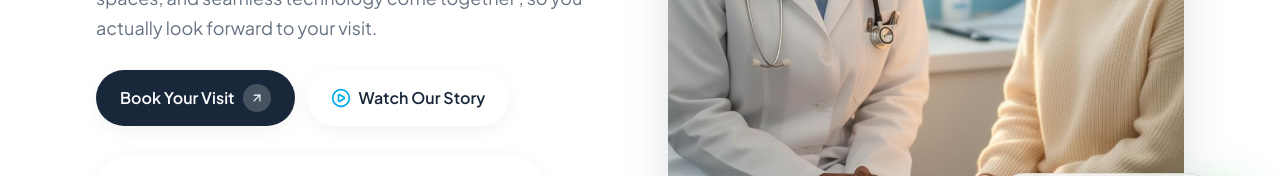
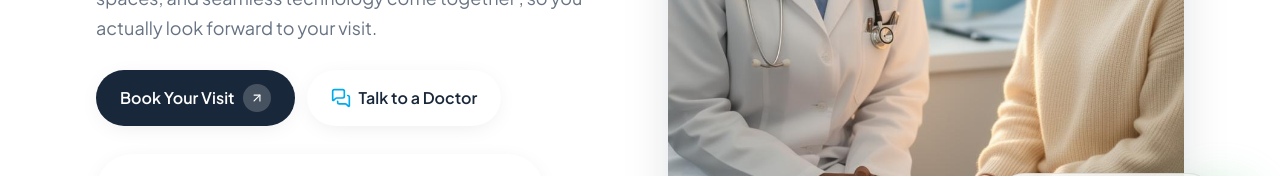
Before and after one commit to onceuponatechie/klaria-healthcare-site, a Next.js app: page / in a window 1280 px wide. Shown: the part 521-697 px from the top of the page. Built offline with nearby package versions, Linux system fonts and the light colour scheme.

Commit message:
feat: route secondary CTA to WhatsApp with prefilled message

```diff
--- a/app/page.tsx
+++ b/app/page.tsx
@@ -14,7 +14,7 @@ import {
   BadgeCheck,
   HeartPulse,
   Microscope,
-  PlayCircle,
+  MessagesSquare,
   CalendarCheck,
   ChevronDown,
   Quote,
@@ -130,8 +130,8 @@ function Hero() {
             <MagneticButton to="/contact" primary>
               Book Your Visit
             </MagneticButton>
-            <MagneticButton to="#story">
-              <PlayCircle className="w-5 h-5 text-primary" /> Watch Our Story
+            <MagneticButton to="https://api.whatsapp.com/send?phone=2348035550123&text=Hi%20Klaria%2C%20I%27d%20like%20to%20talk%20to%20a%20doctor.">
+              <MessagesSquare className="w-5 h-5 text-primary" /> Talk to a Doctor
             </MagneticButton>
           </Reveal>
 
```
